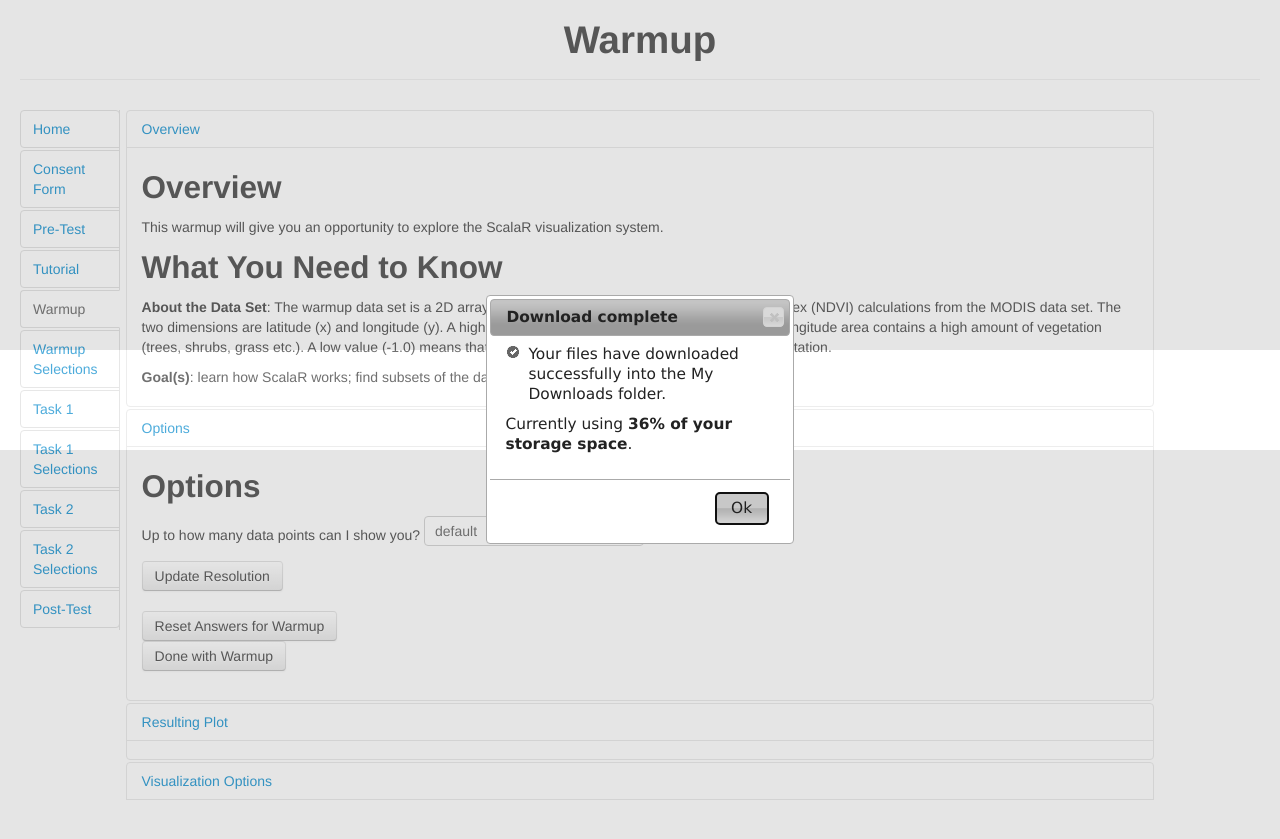
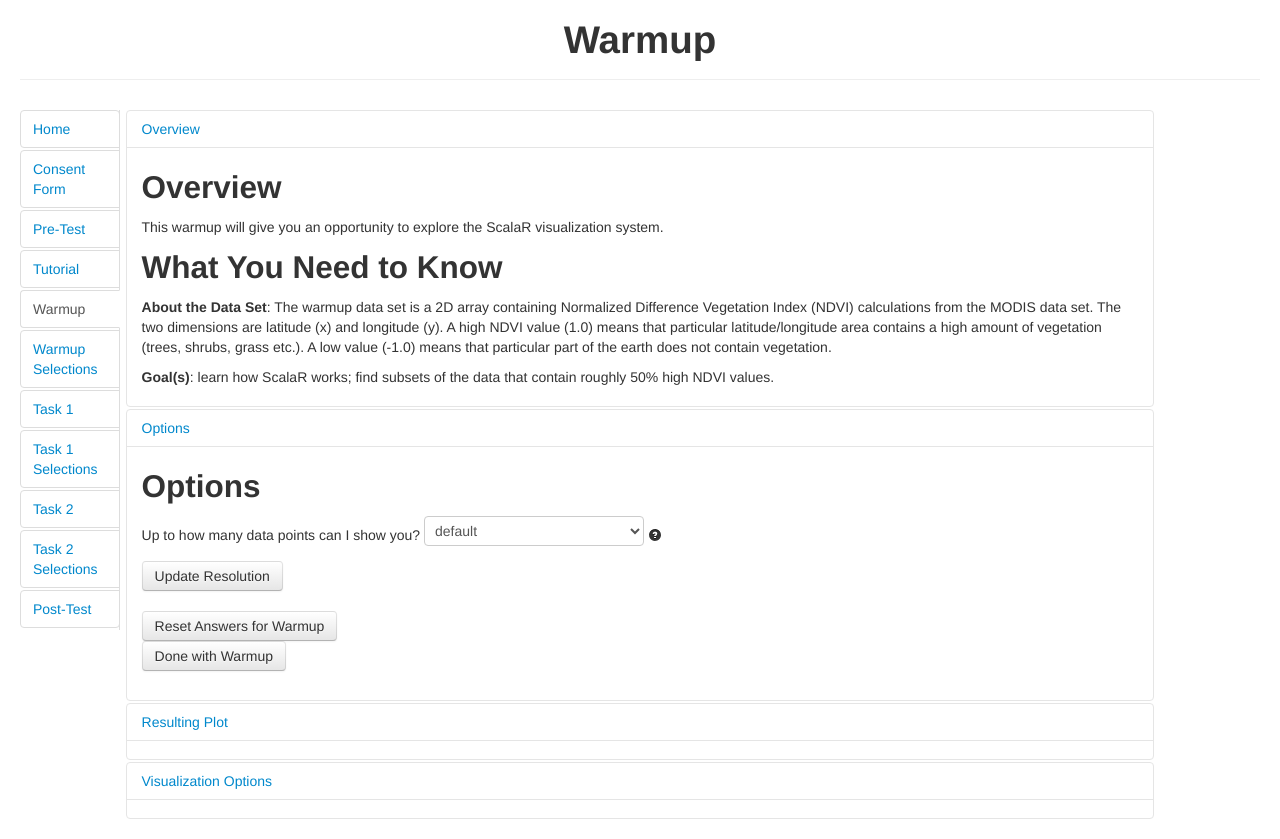
Before and after one commit to leibatt/user_study, a Flask app: template app/templates/scalar/warmup.html in a window 1280 px wide. Before the commit the page ends 800 px from the top, so only its background shows below. Run offline with Flask 2, Linux system fonts and the light colour scheme; the template is opened without the code that fills it, so the values that code supplies are empty; parts of the project's set-up code (start-up, migrations or seed data) failed here and were passed over; some libraries are stand-ins or nearby versions.

Commit message:
added tooltips and a legend

```diff
--- a/app/forms/forms.py
+++ b/app/forms/forms.py
@@ -6,10 +6,7 @@ import app.forms.models as models
 QUESTION_PREFIX = "q_"
 
 class BaseSurveyForm(Form):
-	username     = TextField('Username', [validators.Length(min=4, max=25,message="must be 4-25 characters")])
-	email        = TextField('Email Address', [validators.Length(min=6),validators.Email(message="this doesn't seem like an email")])
-	password        = TextField('Password', [validators.Length(min=6, max=35,message="must be 6-35 characters")])
-	accept_rules = BooleanField('I accept the site rules', [validators.Required(message="must accept site rules to proceed")])
+	pass
 
 def generate_survey_instance_form(survey_name,request_form=None):
 	survey_questions = get_survey_questions(survey_name) #list of model question objects
--- a/app/static/css/base.css
+++ b/app/static/css/base.css
@@ -32,7 +32,7 @@ div#update-submit-div {
 
 /* hide all the visualization components by default */
 #outer-aggplot, #aggplot, #map, #canvas, #aggplot-form, #resulting-plot-header, #nav, #answer-select, #histogram-container,
-canvas#hist1, canvas#hist2, #loading_image {
+canvas#hist1, canvas#hist2, #loading_image, #legend {
 	display: none;
 }
 
@@ -46,7 +46,7 @@ canvas#hist1, canvas#hist2, #loading_image {
 /*
  show these visualizatio components, and make them display block
 */
-#aggplot-form.show,#resulting-plot-header.show, #nav.show, #map.show, #canvas.show, #answer-select.show,
+#aggplot-form.show,#resulting-plot-header.show, #map.show, #canvas.show, #answer-select.show,
 canvas#hist1.show, #loading_image.show {
 	display: block;
 }
@@ -58,6 +58,28 @@ canvas#hist1.show, #loading_image.show {
 	left: 0;
 }
 
+/* add padding between the directional buttons and the visualization */
+#nav.show {
+	display: block;
+	padding: 0px 0px 20px;
+}
+
+/* adjust legend so it's next to visualization on the left side,
+and add padding between the legend and visualization */
+#legend.show {
+	display: block;
+	float: left;
+	padding: 0px 30px 0px 0px;
+}
+
+/* fix up line thinkness, etc for legend */
+.legend-axis path,
+.legend-axis line {
+  fill: none;
+  stroke: #000;
+  shape-rendering: crispEdges;
+}
+
 /* controls the highlighting of the yes/no for answers to the user study */
 #answer-select-checked-yes.highlight,#answer-select-checked-no.highlight {
 	color: blue;
--- a/app/static/js/QVisBase.js
+++ b/app/static/js/QVisBase.js
@@ -138,11 +138,13 @@ QVis.Graph.prototype.clear = function() {
 	this.xlabeldiv = $("#"+this.rootid+"-form .xlabel");
 	this.ylabeldiv = $("#"+this.rootid+"-form .ylabel");
 	this.zlabeldiv = $("#"+this.rootid+"-form .zlabel");
+	this.legend = $("#legend-content");
 	this.xlabeldiv.find("select").remove();//.empty();
 	this.ylabeldiv.find("select").remove();//.empty();
 	this.zlabeldiv.find("select").remove();//.empty();
 	this.jsvg.empty(); this.jlegend.empty();
 	this.map.empty();
+	this.legend.empty();
 	this.map.append('<div></div>');
 	this.brush = null;
 	this.max = null;
@@ -816,6 +818,39 @@ QVis.Graph.prototype.drawRectsCanvas = function(ctx,_data,_types,xscale,yscale,x
 	console.log(["draw rect duration",end-start]);
 }
 
+/*
+Draws the legend for the graph. Needs the container to draw the legend in,
+desired dimensions of the legend, and the color scale.
+*/
+QVis.Graph.prototype.drawLegend = function(l_w,l_h,color) {
+	var xpadding = 50;
+	var ypadding = 15;
+	var numcolors = 9; // number of colors in color scale
+	var temp = this;
+	var color_domain = color.domain();
+	var scale = d3.scale.linear().domain([color_domain[0],color_domain[1]]).range([ypadding,l_h+ypadding]);
+	var ticks = [color_domain[0]];
+	var step = 1.0 *(color_domain[1] - color_domain[0]) / numcolors; // divide domain by number of colors in the scale
+	for(var i = 1; i < numcolors; i++) { // loop over number of colors in scale - 1 to get ticks, I only use 9 by default
+		ticks.push(color_domain[0]+i*step);
+	}
+	ticks.push(color_domain[1]);
+	console.log(["ticks",ticks]);
+	var axis = d3.svg.axis().scale(scale).orient("left").tickValues(ticks).tickFormat(d3.format(".2f"));
+	var svg = d3.selectAll(this.legend.get()).append("svg")
+		.attr("width",l_w+xpadding)
+		.attr("height",l_h+2*ypadding);
+	svg.selectAll("rect")
+		.data(ticks.slice(0,ticks.length-1))
+		.enter().append("rect")
+		.attr("x", xpadding)
+		.attr("y", function(d) { return scale(d); })
+		.attr("width",l_w)
+		.attr("height",Math.round(l_h/numcolors))
+		.attr("fill",function(d) { return color(d) });
+	svg.append("g").attr("class","legend-axis").attr("transform","translate("+xpadding+",0)").call(axis);
+}
+
 QVis.Graph.prototype.drawLines = function(container,_data,_types,xscale,yscale) {
 	//sort the data
 	//draw then draw the lines
--- a/app/static/js/QVisHeatMap.js
+++ b/app/static/js/QVisHeatMap.js
@@ -51,6 +51,7 @@ QVis.HeatMap.prototype.render_canvas = function(_data, _labels,_types, opts) {
 			self.zscale.domain([this.min[self.labelsfrombase.z_label],this.max[self.labelsfrombase.z_label]]);
 		}
 	}
+	console.log(["color domain:",self.zscale.domain()]);
 	//var xscale = d3.scale.linear().domain([Number(_labels.dimbases[xdimname]),Number(_labels.dimwidths[xdimname])+Number(_labels.dimbases[xdimname])]).range([this.px,this.w-this.px]);
 	//var yscale = d3.scale.linear().domain([Number(_labels.dimwidths[ydimname])+Number(_labels.dimbases[ydimname]),Number(_labels.dimbases[ydimname])]).range([this.py,this.h-this.py]);
 	var xscale = this.createScale(_data,_types,self.labelsfrombase.x_label,this.w,this.px,this.inv[0]/*true*/,false)
@@ -99,10 +100,12 @@ QVis.HeatMap.prototype.render_canvas = function(_data, _labels,_types, opts) {
 		.attr("id","mouseclick_rect")
 		.attr("x", this.px)
 		.attr("y", this.py)
-		.attr("width", this.w-2*this.px+Math.max(1,(self.w-2*self.px)/(_labels.dimwidths[xdimname]-1)))
-		.attr("height", this.h-2*this.py+Math.max(1,(self.h-2*self.py)/(_labels.dimwidths[ydimname]-1)))
+		.attr("width", this.w-2*this.px/*+Math.max(1,(self.w-2*self.px)/(_labels.dimwidths[xdimname]-1))*/)
+		.attr("height", this.h-2*this.py/*+Math.max(1,(self.h-2*self.py)/(_labels.dimwidths[ydimname]-1))*/)
 		.style("color","black")
 		.style("opacity",0.0);
+
+	this.drawLegend(30,300,self.zscale);
 }
 
 //add a new render function
@@ -176,8 +179,8 @@ QVis.HeatMap.prototype.render = function(_data, _labels,_types, opts) {
 		.attr("id","mouseclick_rect")
 		.attr("x", this.px)
 		.attr("y", this.py)
-		.attr("width", this.w-2*this.px+Math.max(1,(self.w-2*self.px)/(_labels.dimwidths[xdimname]-1)))
-		.attr("height", this.h-2*this.py+Math.max(1,(self.h-2*self.py)/(_labels.dimwidths[ydimname]-1)))
+		.attr("width", this.w-2*this.px/*+Math.max(1,(self.w-2*self.px)/(_labels.dimwidths[xdimname]-1))*/)
+		.attr("height", this.h-2*this.py/*+Math.max(1,(self.h-2*self.py)/(_labels.dimwidths[ydimname]-1))*/)
 		.style("color","black")
 		.style("opacity",0.0);
 }
@@ -211,6 +214,7 @@ QVis.HeatMap.prototype.mini_render_canvas = function(_data, _labels,_types, opts
 			self.zscale.domain([this.min[self.labelsfrombase.z_label],this.max[self.labelsfrombase.z_label]]);
 		}
 	}
+	console.log(["color domain:",self.zscale.domain()]);
 	//var xscale = d3.scale.linear().domain([Number(_labels.dimbases[xdimname]),Number(_labels.dimwidths[xdimname])+Number(_labels.dimbases[xdimname])]).range([this.px,this.w-this.px]);
 	//var yscale = d3.scale.linear().domain([Number(_labels.dimwidths[ydimname])+Number(_labels.dimbases[ydimname]),Number(_labels.dimbases[ydimname])]).range([this.py,this.h-this.py]);
 	var xscale = this.createScale(_data,_types,self.labelsfrombase.x_label,this.w,this.px,this.inv[0]/*true*/,false)
@@ -260,8 +264,8 @@ QVis.HeatMap.prototype.mini_render_canvas = function(_data, _labels,_types, opts
 		.attr("id","mouseclick_rect")
 		.attr("x", this.px)
 		.attr("y", this.py)
-		.attr("width", this.w-2*this.px+Math.max(1,(self.w-2*self.px)/(_labels.dimwidths[xdimname]-1)))
-		.attr("height", this.h-2*this.py+Math.max(1,(self.h-2*self.py)/(_labels.dimwidths[ydimname]-1)))
+		.attr("width", this.w-2*this.px/*+Math.max(1,(self.w-2*self.px)/(_labels.dimwidths[xdimname]-1))*/)
+		.attr("height", this.h-2*this.py/*+Math.max(1,(self.h-2*self.py)/(_labels.dimwidths[ydimname]-1))*/)
 		.style("color","black")
 		.style("opacity",0.0);
 }
@@ -329,8 +333,8 @@ QVis.HeatMap.prototype.mini_render = function(_data, _labels,_types, opts) {
 		.attr("id","mouseclick_rect")
 		.attr("x", this.px)
 		.attr("y", this.py)
-		.attr("width", this.w-2*this.px+Math.max(1,(self.w-2*self.px)/(_labels.dimwidths[xdimname]-1)))
-		.attr("height", this.h-2*this.py+Math.max(1,(self.h-2*self.py)/(_labels.dimwidths[ydimname]-1)))
+		.attr("width", this.w-2*this.px/*+Math.max(1,(self.w-2*self.px)/(_labels.dimwidths[xdimname]-1))*/)
+		.attr("height", this.h-2*this.py/*+Math.max(1,(self.h-2*self.py)/(_labels.dimwidths[ydimname]-1))*/)
 		.style("color","black")
 		.style("opacity",0.0);
 }
--- a/app/static/js/move-zoom.js
+++ b/app/static/js/move-zoom.js
@@ -20,6 +20,7 @@ var once =0;
 
 $(document).ready(function() {
 	$('ul.nav-list > li.disabled > a').click(function () { return false; }); // don't let IE users click on disabled nav links
+	$('[rel=tooltip]').tooltip(); // enable tooltips
 	$('#sql-query-submit').on('click',user_query_handler);
 	$('#button-up').on('click',move_up);
 	$('#button-down').on('click',move_down);
@@ -292,6 +293,7 @@ $(document).ready(function() {
 		$('#aggplot-form').removeClass('show');
 		$('#nav').removeClass('show');
 		$('#answer-select').removeClass('show');
+		$('#legend').removeClass('show');
 		//$('#loading_image').addClass('show');
 		$("body").css("cursor", "progress");
 		$.getJSON($SCRIPT_ROOT+'/scalar/fetch-first-tile',{data_set: $DATA_SET, task:$TASK,data_threshold:resolution_lvl},function(jsondata){
@@ -306,6 +308,7 @@ $(document).ready(function() {
 				$('#aggplot').addClass('show');
 				$('#answer-select').addClass('show');
 				$('#aggplot-form').addClass('show');
+				$('#legend').addClass('show');
 
 				// set index back to 0
 				current_id = new Array(numdims);
@@ -509,10 +512,5 @@ $(document).ready(function() {
 		return zoom_in2(xindex,yindex);
 	}
 
-	function show_dialogue1() {
-		$( "#dialog-message1" ).dialog('open');
-	}
-
 	user_query_handler();
-	show_dialogue1();
 });
--- a/app/templates/forms/consent_form.html
+++ b/app/templates/forms/consent_form.html
@@ -115,7 +115,7 @@ You are not waiving any legal claims, rights or remedies because of your partici
 	{{ super() }}
 {% endblock %}
 {% block form_content %}
-		<label id="consent-check-label">
+		<label id="consent-check-label" class="checkbox">
 			<input id="consent-check" name="consent-check" type="checkbox"/>I have read and understand the information above, and have decided to participate in this study.
 		</label>
 		{{ super() }}
--- a/app/templates/scalar/scalar_base.html
+++ b/app/templates/scalar/scalar_base.html
@@ -58,6 +58,7 @@
 								<option value="250000">250000 data points</option>
 								<option value="1000000">1000000 data points</option>
 							</select>
+							<a rel="tooltip" data-placement="right" data-toggle="tooltip" title="select a menu item to make the visualization more/less detailed"><i class="icon-question-sign"></i></a>
 						</label>
 						<input type="submit" id="sql-query-submit" class ="btn" value="Update Resolution"></input>
 					</form>
@@ -85,9 +86,14 @@
 						<a id="button-down" class="nav-button btn"><i class="icon-arrow-down"></i></a>
 						<a id="button-left" class="nav-button btn"><i class="icon-arrow-left"></i></a>
 						<a id="button-right" class="nav-button btn"><i class="icon-arrow-right"></i></a>
+						<a rel="tooltip" data-placement="right" data-toggle="tooltip" title="click these buttons to move up/down/left/right through the data set"><i class="icon-question-sign"></i></a>
+					</div>
+					<div id="legend">
+						<!--<h3>Legend</h3>-->
+						<div id="legend-content">
+						</div>
 					</div>
 					<div id="aggplot" class=".hide-element">
-						<div class="legend"></div>
 						<canvas id="canvas" class=".hide-element"></canvas>
 						<svg></svg>
 						<div id="map" class=".hide-element">
@@ -100,6 +106,7 @@
 							<input id="answer-select-checkbox" name="answer-select" type="checkbox"/>
 							[<span id="answer-select-checked-yes">yes</span>,
 							<span id="answer-select-checked-no" >no</span>]
+							<a rel="tooltip" data-placement="right" data-toggle="tooltip" title="click this checkbox if the above visualization meets the goal requirements for the current task"><i class="icon-question-sign"></i></a>
 						</label>
 					</form>
 				</div>
@@ -118,16 +125,19 @@
 							<label id="xlabel-select">x Axis:</label>
 							<label class="checkbox"><input type="radio" id="xlabel-radio1" name="xlabel-radio" value="invert"/>invert</label>
 							<label class="checkbox"><input type="radio" id="xlabel-radio2" name="xlabel-radio" checked="checked"  value=""/>none</label>
+							<a rel="tooltip" data-placement="right" data-toggle="tooltip" title="select a menu item to change which dimension/attribute of the data set should be the x-axis of the visualization. Invert will map the largest value to the left edge of the visualization"><i class="icon-question-sign"></i></a>
 						</div>
 						<div name="ylabel" class="ylabel form-inline">
 							<label id="ylabel-select">y Axis:</label>
 							<label class="checkbox"><input type="radio" id="ylabel-radio1" name="ylabel-radio" value="invert"/>invert</label>
 							<label class="checkbox"><input type="radio" id="ylabel-radio2" name="ylabel-radio" checked="checked" value=""/>none</label>
+							<a rel="tooltip" data-placement="right" data-toggle="tooltip" title="select a menu item to change which dimension/attribute of the data set should be the y-axis of the visualization. Invert will map the largest value to the bottom edge of the visualization"><i class="icon-question-sign"></i></a>
 						</div>
 						<div name="zlabel" class="zlabel form-inline">
 							<label id="zlabel-select">z Axis (color):</label>
 							<label class="checkbox"><input type="radio" id="zlabel-radio1" name="zlabel-radio" value="invert"/>invert</label>
 							<label class="checkbox"><input type="radio" id="zlabel-radio2" name="zlabel-radio" checked="checked" value=""/>none</label>
+							<a rel="tooltip" data-placement="right" data-toggle="tooltip" title="select a menu item to change which dimension/attribute of the data set should dictate the coloring of the visualization. Invert will invert the color mapping"><i class="icon-question-sign"></i></a>
 						</div>
 						<div class="colorscheme">
 							<label id="label-color-scheme">color scheme:
@@ -160,13 +170,16 @@
 									<option value="Spectral">Spectral</option>
 									<option value="RdYlGn">Red->Yellow->Green</option>
 								</select>
+								<a rel="tooltip" data-placement="right" data-toggle="tooltip" title="select a menu item to change the color scheme"><i class="icon-question-sign"></i></a>
 							</label>
 						</div>
 						<label id="label-width">width:
 							<input type="text" id="update-width" class="span1"/>
+							<a rel="tooltip" data-placement="right" data-toggle="tooltip" title="input a number to change the width of the visualization"><i class="icon-question-sign"></i></a>
 						</label>
 						<label id="label-height">height:
 							<input type="text" id="update-height" class="span1"/>
+							<a rel="tooltip" data-placement="right" data-toggle="tooltip" title="input a number to change the height of the visualization"><i class="icon-question-sign"></i></a>
 						</label>
 						<div id="update-submit-div">
 							<input type="submit" id="vis-update-submit" class="update-submit btn" value="Submit"/>
--- a/app/templates/scalar/warmup.html
+++ b/app/templates/scalar/warmup.html
@@ -24,13 +24,4 @@
 {% block donebutton %}Warmup{% endblock %}
 {% block next %}{{ url_for('scalar.task1')}}{% endblock %}
 {% block extra_content %}
-	<div id="dialog-message1" title="Download complete">
-		<p>
-			<span class="ui-icon ui-icon-circle-check" style="float: left; margin: 0 7px 50px 0;"></span>
-			Your files have downloaded successfully into the My Downloads folder.
-		</p>
-		<p>
-			Currently using <b>36% of your storage space</b>.
-		</p>
-	</div>
 {% endblock %}
```
